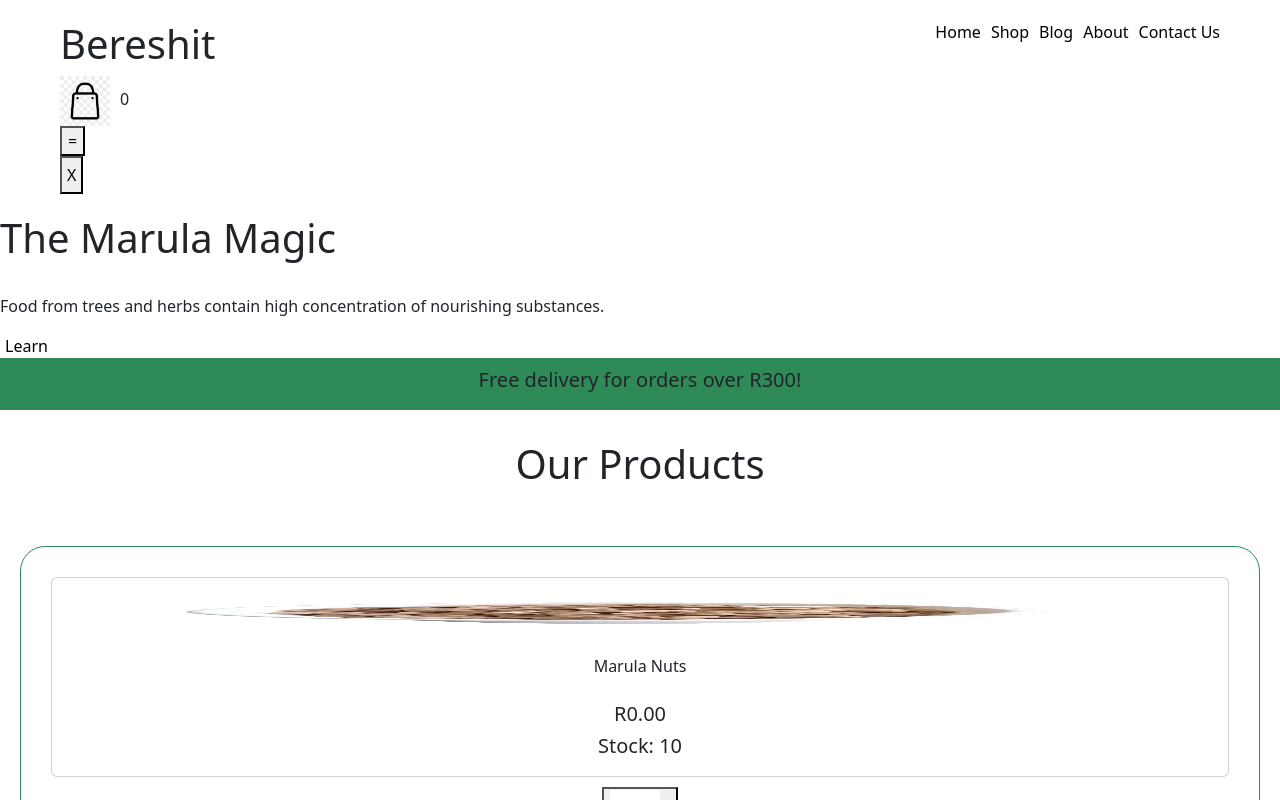
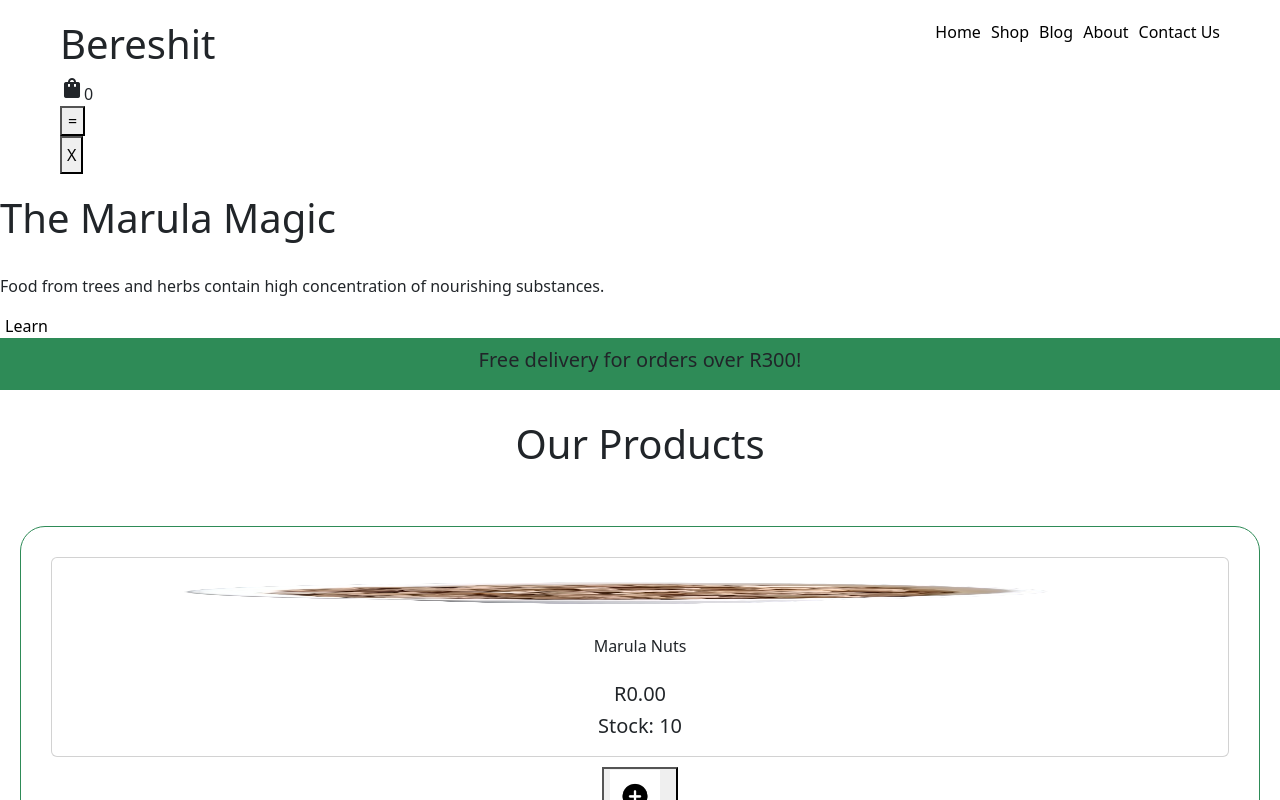
Before and after one commit to malebosambo/bereshit, a React (Vite) app: page / in a window 1280 px wide. Shown: the top 800 px of the page. Built offline with nearby package versions, Linux system fonts and the light colour scheme.

Commit message:
Update header.jsx

```diff
--- a/src/components/header.jsx
+++ b/src/components/header.jsx
@@ -11,7 +11,7 @@ export default function Header() {
       <div className="Logo">
           <div><h1>Bereshit</h1></div>
           <div className="Mobile_Menu">
-            <div className="Shopping_Cart"><img src="/shopping-cart.jpg" alt="Shop Bag Icon" className="Header_Icon" /><span>0</span></div>
+            <div><span class="material-icons">shopping_bag</span><span>0</span></div>
             <button onClick={showMenu} className={ !mobileMenu ? "" : "Menu" }>=</button>
             <button onClick={showMenu} className={ mobileMenu ? "" : "Menu" }>X</button>
           </div>
```
